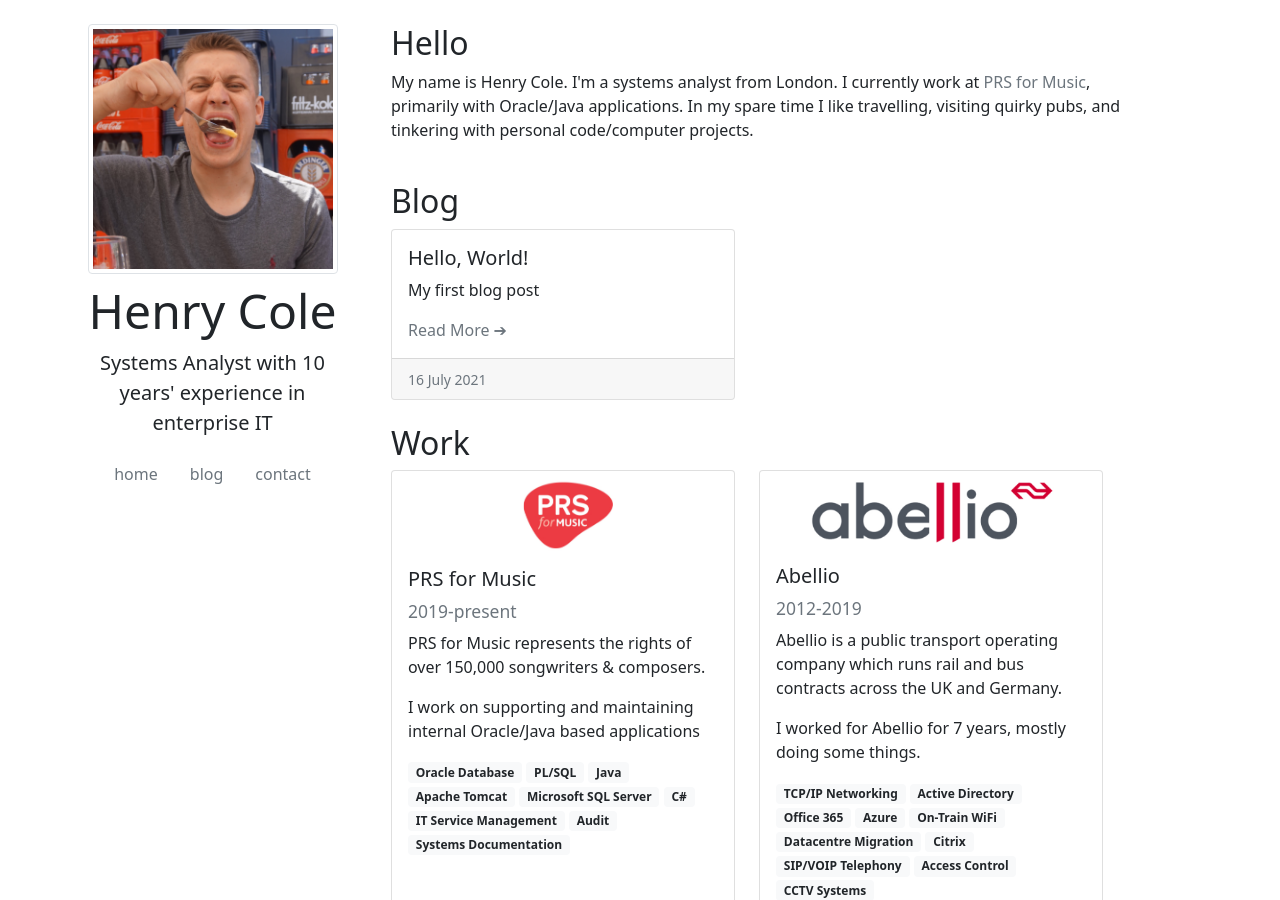
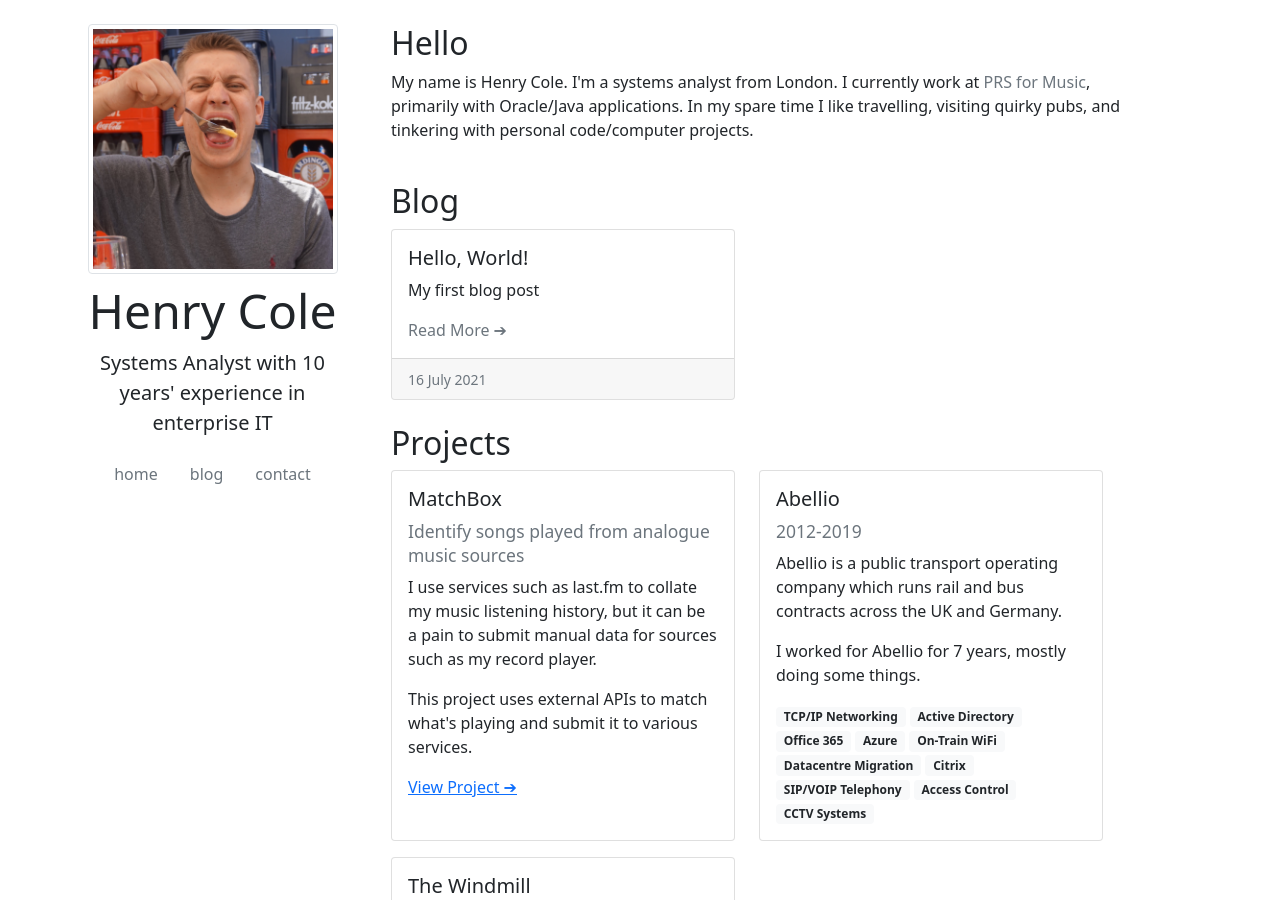
Before and after one commit to hcuk94/henry-personal-website, a Jekyll site: the page built from index.html, in a window 1280 px wide and 900 px high. Built offline with Jekyll 4.4.1, drawn with Linux system fonts in a browser that asks for light colours.

Commit message:
started to change from work history to projects

```diff
--- a/_includes/work_history.html
+++ b/_includes/projects.html
@@ -1,26 +1,16 @@
 <div class="row row-cols-1 row-cols-lg-2">
     <div class="col-lg-6 col-md-9 mb-3">
     <div class="card h-100 card-work">
-      <img src="/img/client/prs-for-music.jpg" class="card-img-top pt-2 img-centre img-fluid card-img-work" alt="PRS for Music Logo">
       <div class="card-body">
-        <h5 class="card-title">PRS for Music</h5>
-        <h5><small class="text-muted">2019-present</small></h5>
-        <p class="card-text">PRS for Music represents the rights of over 150,000 songwriters & composers.</p>
-        <p class="card-text">I work on supporting and maintaining internal Oracle/Java based applications</p>
-        <span class="badge bg-light text-dark">Oracle Database</span>
-        <span class="badge bg-light text-dark">PL/SQL</span>
-        <span class="badge bg-light text-dark">Java</span>
-        <span class="badge bg-light text-dark">Apache Tomcat</span>
-        <span class="badge bg-light text-dark">Microsoft SQL Server</span>
-        <span class="badge bg-light text-dark">C#</span>
-        <span class="badge bg-light text-dark">IT Service Management</span>
-        <span class="badge bg-light text-dark">Audit</span>
-        <span class="badge bg-light text-dark">Systems Documentation</span>
+        <h5 class="card-title">MatchBox</h5>
+        <h5><small class="text-muted">Identify songs played from analogue music sources</small></h5>
+        <p class="card-text">I use services such as last.fm to collate my music listening history, but it can be a pain to submit manual data for sources such as my record player.</p>
+        <p class="card-text">This project uses external APIs to match what's playing and submit it to various services.</p>
+        <p class="card-text"><a href="#">View Project ➔</a></p>
       </div>
     </div></div>
     <div class="col-lg-6 col-md-9 mb-3">
     <div class="card h-100 card-work">
-      <img src="/img/client/abellio.jpg" class="card-img-top pt-2 img-centre img-fluid card-img-work" alt="Abellio Logo">
       <div class="card-body">
         <h5 class="card-title">Abellio</h5>
         <h5><small class="text-muted">2012-2019</small></h5>
@@ -40,7 +30,6 @@
     </div></div>
     <div class="col-lg-6 col-md-9 mb-3">
     <div class="card h-100 card-work">
-      <img src="/img/client/the-windmill.jpg" class="card-img-top pt-2 img-centre img-fluid card-img-work" alt="The Windmill Chatham Green Logo">
       <div class="card-body">
         <h5 class="card-title">The Windmill</h5>
         <h5><small class="text-muted">ad-hoc</small></h5>
--- a/index.html
+++ b/index.html
@@ -12,10 +12,10 @@ In my spare time I like travelling, visiting quirky pubs, and tinkering with per
   <h2 class="mt-4">Blog</h2>
   {% include blog_cards.html %}
 </div>
-<!-- Work History -->
+<!-- Projects -->
 <div class="row">
-  <h2 class="mt-4" id="work">Work</h2>
-  {% include work_history.html %}
+  <h2 class="mt-4" id="work">Projects</h2>
+  {% include projects.html %}
 </div>
 <!-- Skills & Competencies -->
 <div class="row">
```
